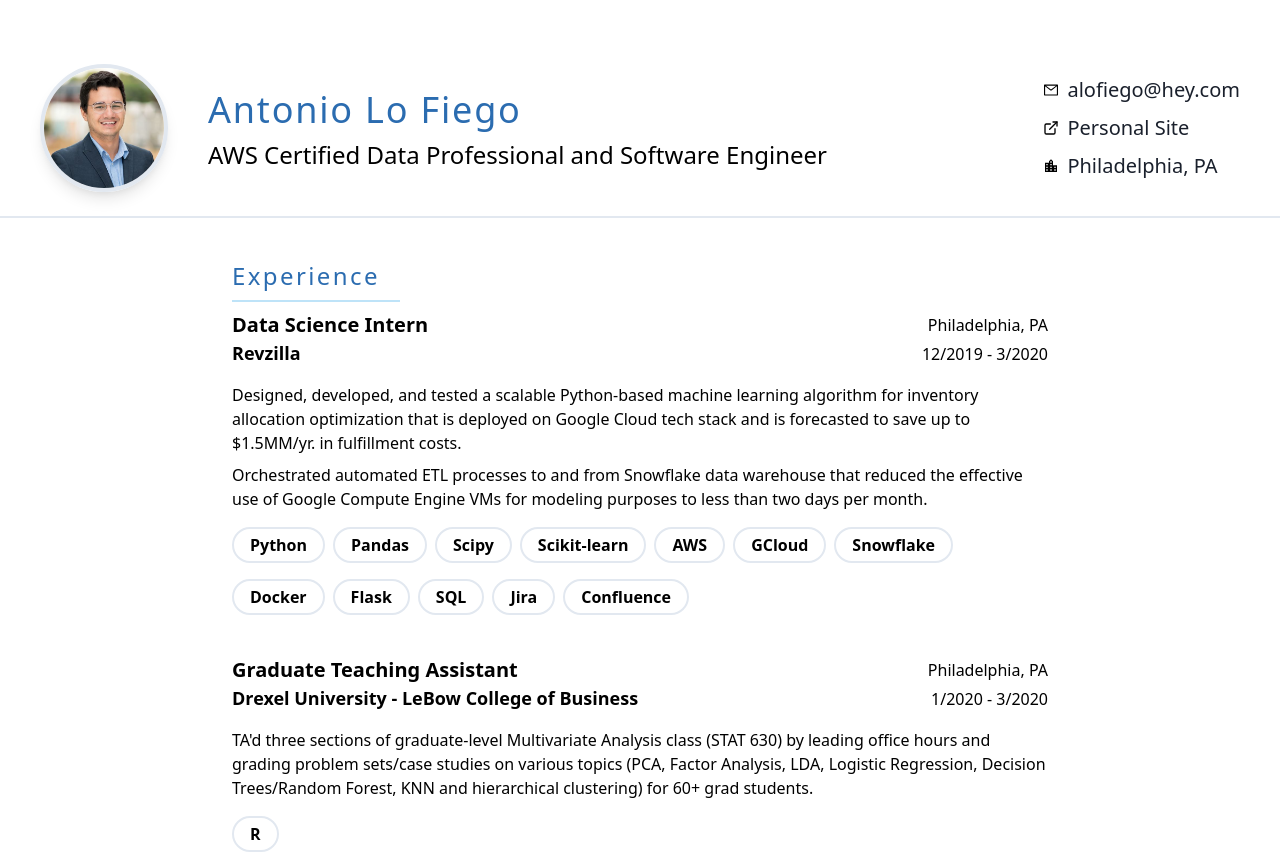
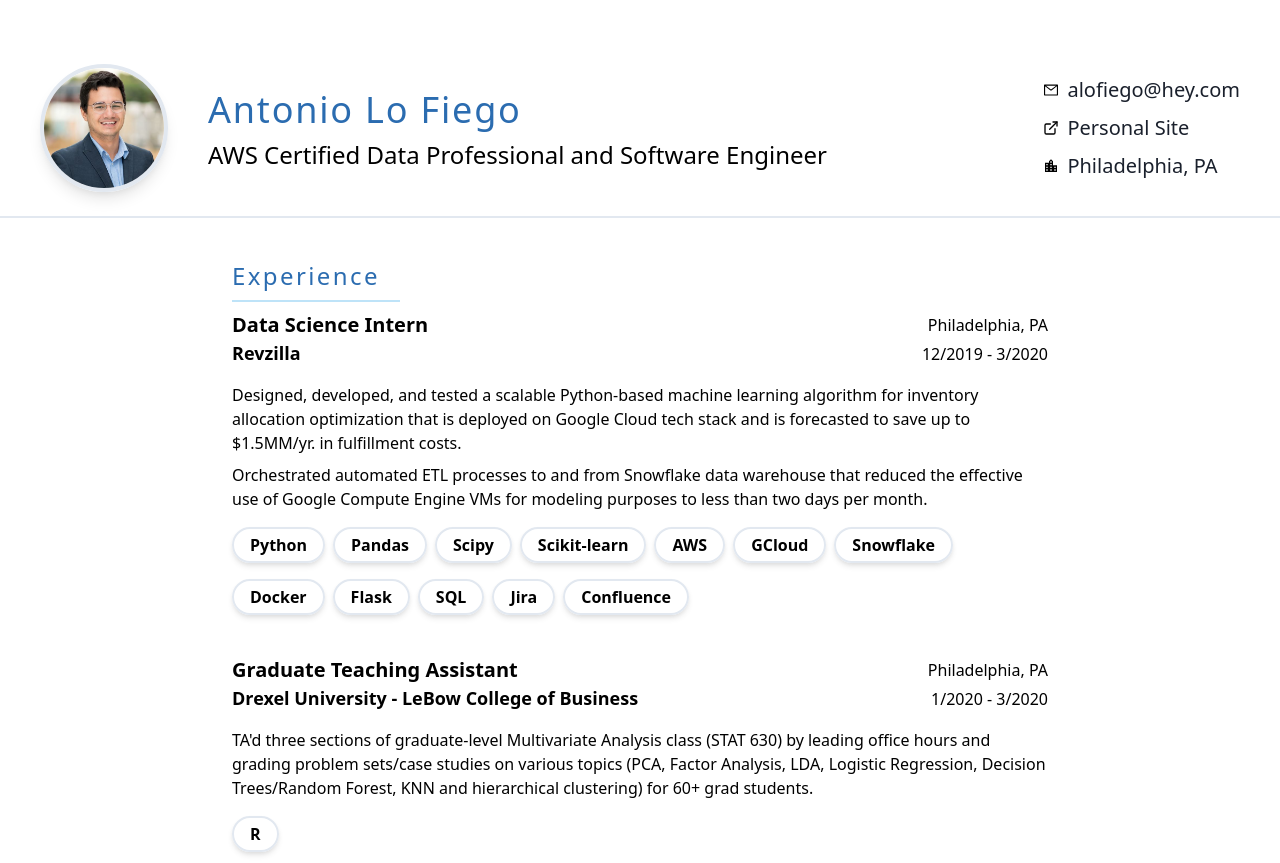
Before and after one commit to antoniolofiego/cloud-resume, a Gatsby site: page / in a window 1280 px wide. Shown: the top 863 px of the page. Built offline with nearby package versions, Linux system fonts and the light colour scheme; Gatsby itself is replaced by a stand-in of ours.

Commit message:
Add shadow to Job component's technology buttons

```diff
--- a/src/components/Job.js
+++ b/src/components/Job.js
@@ -32,7 +32,7 @@ const Job = ({ item, i }) => {
                         return (
                             <button
                                 id={`${value + index}`}
-                                class='border-2 hover:bg-gray-300 font-bold py-1 px-4 mr-2 my-2 rounded-full hover:border-none items-center'>
+                                class='border-2 hover:bg-gray-300 font-bold py-1 px-4 mr-2 my-2 rounded-full hover:border-none items-center shadow-md'>
                                 {value}
                             </button>
                         );
```
